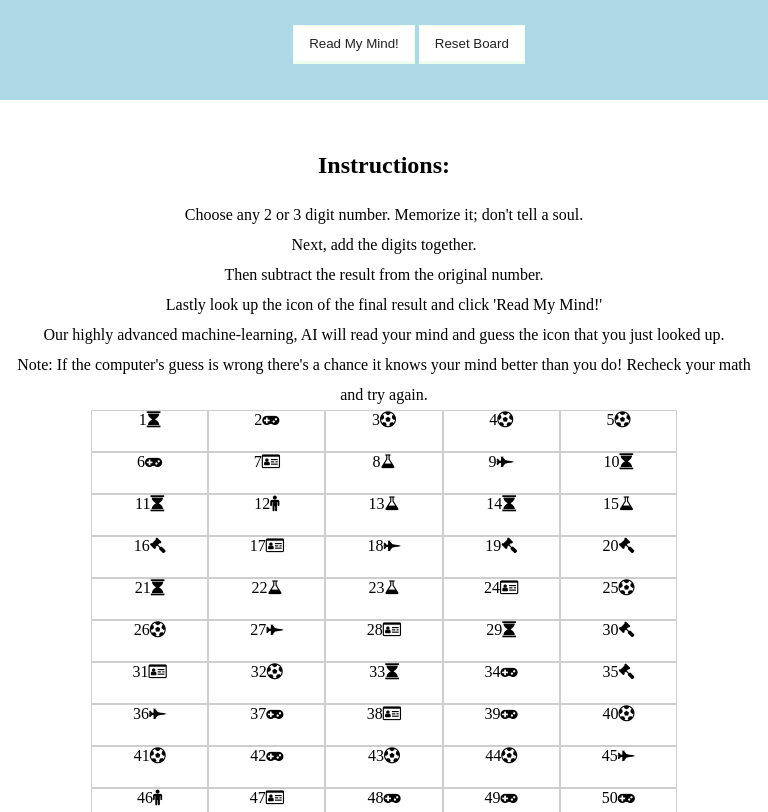
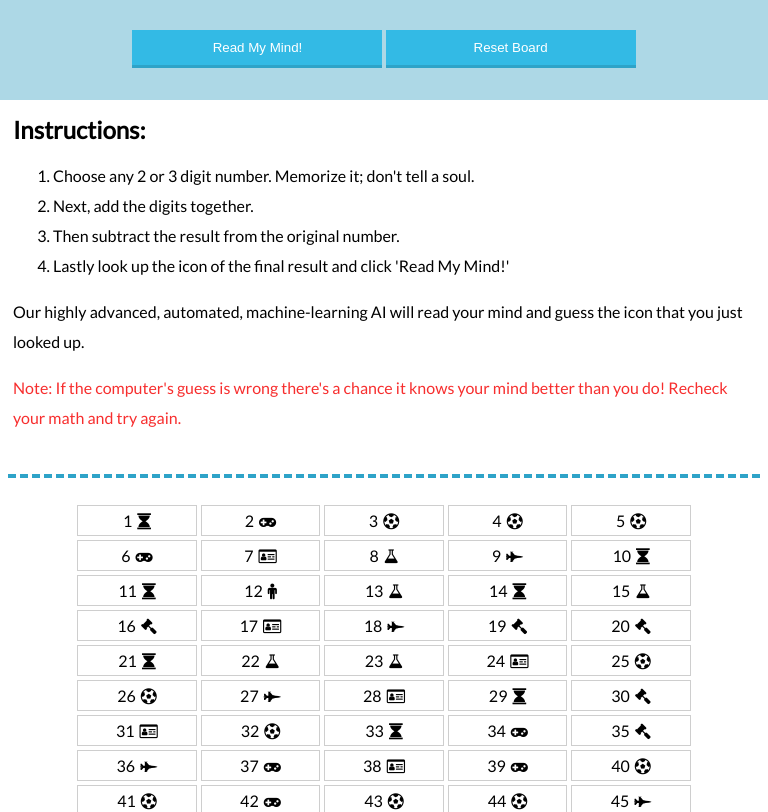
Before and after one commit to jM5557/MindReader, a plain HTML site: page index.html in a window 768 px wide. Shown: the top 812 px of the page. Drawn offline with Linux system fonts and the light colour scheme.

Commit message:
Adjusted algorithm & general UI/layout improvements

```diff
--- a/assets/css/main.css
+++ b/assets/css/main.css
@@ -1,8 +1,23 @@
+body {
+	font-family: 'Lato', sans-serif;
+}
+
 #instructions {
 	max-width: 50%;
-	margin: auto;
+	margin: 35px auto;
 	line-height: 30px;
-	text-align: center;
+	text-align: left;
+	padding-bottom: 5px;
+	border-bottom: dashed 3px #2ea3c8;
+}
+
+#instructions h2 {
+	padding: 0px;
+	margin: 0px;
+}
+
+.note {
+	color: #f72e2e;
 }
 
 #numbers_container {
@@ -13,25 +28,32 @@
 	display: inline-block;
 	vertical-align: top;
 	width: 5vw;
-	height: 5vh;
+	min-height: 1vh;
+	padding: 2vw;
 	border: solid thin #CECECE;
+}
+
+#numbers_container div i {
+	margin-left: 5px;
 }
 
 #controls {
 	position: fixed;
-	left: 25px;
-	top: 25px;
+	left: 0px;
+	top: 0px;
 	padding: 25px;
 	background-color: lightblue;
 }
 
 #controls button {
+	display: block;
+	width: 100%;
+	margin: 5px auto;
 	padding: 10px 15px;
 	border: none;
-	background-color: #fff;
-	color: #222;
-	border: solid thin #eeffee;
-	border-bottom: solid 3px #eeffee;
+	background-color: #33bae5;
+	color: #fff;
+	border-bottom: solid 3px #2ea3c8;
 	cursor: pointer;
 }
 
@@ -62,21 +84,58 @@
 	background-color: #f5f5f5;
 }
 
+footer {
+	padding: 3rem;
+	text-align: center;
+	max-width: 100%;
+	font-size: 0.75em;
+}
+
 @media all and (max-width: 940px) {
 	#controls {
 		top: 0;
 		left: 0;
 		width: 100%;
-		height: 50px;
+		min-height: 50px;
 		text-align: center;
+		padding: 25px 0px;
 	}
+
+	#controls button {
+		display: inline-block !important;
+		min-width: 250px;
+		max-width: 250px;
+	}
+
 	#instructions {
-		margin-top: 150px;
 		max-width: 100%;
+		text-align: left;
+		padding: 5px;
+		padding-bottom: 25px;
+		margin-bottom: 25px;
+		border-bottom: dashed 4px #2ea3c8;
+	}
+
+	#instructions h2 {
+		margin: 10px 0px;
 	}
 
 	#numbers_container div {
-		width: 15vw;
-		height: 5vh;
+		width: 14vw;
+		min-height: 1vh;
+		padding: 5px;
+		margin: 2px;
 	}
 }
+
+@media all and (max-width: 940px) and (min-width: 520px) {
+	#instructions {
+		margin-top: 100px;
+	}
+}
+
+@media all and (max-width: 519px) {
+	#instructions {
+		margin-top: 150px;
+	}
+}
--- a/assets/js/main.js
+++ b/assets/js/main.js
@@ -1,4 +1,12 @@
+/*
+*
+* WARNING: READ AT YOUR OWN DISCRETION. THE CODE
+* BELOW SPOILS THE MATHEMATICAL ILLUSION OF THIS TRICK
+*
+*/
+
 window.onload = function () {
+	//font-awesome icon symbol names to be used
 	var symbol_arr = [
 		"gamepad",
 		"flask",
@@ -10,17 +18,35 @@ window.onload = function () {
 		"fighter-jet"
 	];
 
+	//generates a random array of icons to be used for the number grid
 	var randomizedSymbolArr = function () {
+		//initilized as the default array of icon names
 		this.selectedArr = symbol_arr;
 
+		//randomly chooses a number between 0 to 8
+		//this will be used to set the computed guess'
+		//icon symbol
 		var answer = Math.floor(Math.random () * 8);
-		console.log(answer);
 
-		var h_1 = this.selectedArr.slice(0, answer);
-		var h_2 = this.selectedArr.slice(answer + 1);
+		/*
+		*
+		* COMMENTED OUT TO MAKE THE TRICK HARDER TO FIGURE OUT.
+		* NOW SOME ICONS MAY BE THE SAME AS THE ONE USED FOR
+		* MULTIPLES OF 9
+		*
+		* //splits the array of icon names into two parts excluding the name
+		* //in the `answer` position. These names will be used for all other
+		* //numbers in the grid. This means only multiples of 9 will have a specific
+		* //icon
+		*
+		* var h_1 = this.selectedArr.slice(0, answer);
+		* var h_2 = this.selectedArr.slice(answer + 1);
+		*
+		* this.selectedArr = h_1.concat(h_2);
+		*
+		*/
 
-		this.selectedArr = h_1.concat(h_2);
-		this.answer = symbol_arr[answer];
+		this.answer = this.selectedArr[answer];
 	}
 
 	var setBoard = function () {
@@ -29,8 +55,11 @@ window.onload = function () {
 		document.getElementById('mind_read_result').style.display = "none";
 
 		for(var i = 1; i < 101; i++) {
+			//set an icon randomly
 			var randomSymbol = s_a.selectedArr[Math.floor(Math.random() * 7)];
 
+			//if the number is a multiple of 9
+			//set a specific symbol for it
 			if(i > 0 && i%9 == 0)
 				randomSymbol = s_a.answer;
 
@@ -49,21 +78,25 @@ window.onload = function () {
 				document.getElementById('numbers_container').appendChild(document.createElement("br"));
 		}
 
+		/* EVENT LISTENERS FOR BUTTON CLICKS */
+			//reveal the computer's guess modal
 			document.getElementById('reveal_mind_read').addEventListener('click', function () {
 				document.getElementById('mind_read_result').style.display = "block";
 				document.getElementById('mind_read_result_icon').className = "fa fa-" + s_a.answer;
 			});
 
+			//close the computer's guess modal
 			document.getElementById('mind_read_result').addEventListener('click', function () {
 				this.style.display = "none";
 			});
 	}
 
-	setBoard();
-
+	/* RESETS THE STATE OF THE NUMBER BOARD SCRAMBLING THE ICONS */
 	document.getElementById('reset_board').addEventListener('click', function () {
 		document.getElementById('numbers_container').innerHTML = "";
 		setBoard();
 		document.getElementById('mind_read_result').className = "";
 	});
+
+	setBoard(); //initial number board set
 }
--- a/index.html
+++ b/index.html
@@ -2,7 +2,11 @@
 <html>
 <head>
 	<meta charset="utf-8">
+	<meta name = "viewport" content = "width=device-width,initial-scale=1">
+
 	<title>Mind Reader</title>
+
+	<link href="https://fonts.googleapis.com/css?family=Lato" rel="stylesheet">
 	<link href="https://maxcdn.bootstrapcdn.com/font-awesome/4.7.0/css/font-awesome.min.css" rel="stylesheet" integrity="sha384-wvfXpqpZZVQGK6TAh5PVlGOfQNHSoD2xbE+QkPxCAFlNEevoEH3Sl0sibVcOQVnN" crossorigin="anonymous">
 	<link rel="stylesheet" type="text/css" href="assets/css/main.min.css">
 
@@ -11,19 +15,26 @@
 <body>
 	<div id = "instructions">
 		<h2>Instructions:</h2>
-		Choose any 2 or 3 digit number. Memorize it; don't tell a soul.
-			<br />
-		Next, add the digits together.
-			<br />
-		Then subtract the result from the original number.
-			<br />
-		Lastly look up the icon of the final result and click 'Read My Mind!'
-			<br />
-		Our highly advanced machine-learning, AI will read your mind and guess the icon that
+		<ol>
+			<li>
+				Choose any 2 or 3 digit number. Memorize it; don't tell a soul.
+			</li>
+			<li>
+				Next, add the digits together.
+			</li>
+			<li>
+				Then subtract the result from the original number.
+			</li>
+			<li>
+				Lastly look up the icon of the final result and click 'Read My Mind!'
+			</li>
+		</ol>
+
+		Our highly advanced, automated, machine-learning AI will read your mind and guess the icon that
 		you just looked up.
-			<br />
-		Note: If the computer's guess is wrong there's a chance it knows your mind better than you do!
-		Recheck your math and try again.
+
+		<p class = "note">Note: If the computer's guess is wrong there's a chance it knows your mind better than you do!
+		Recheck your math and try again.</p>
 	</div>
 	<div id = "numbers_container">
 	</div>
@@ -40,5 +51,9 @@
 	<div id = "mind_read_result">
 		<i id = "mind_read_result_icon"></i>
 	</div>
+
+	<footer>
+		Made By Javier Minchala | <a href = "https://github.com/jm5557/MindReader">Github Repo</a>
+	</footer>
 </body>
 </html>
```
Also changed, not shown: assets/css/main.min.css, assets/js/main.min.js. Lines whose indentation alone changed are shown as unchanged.
